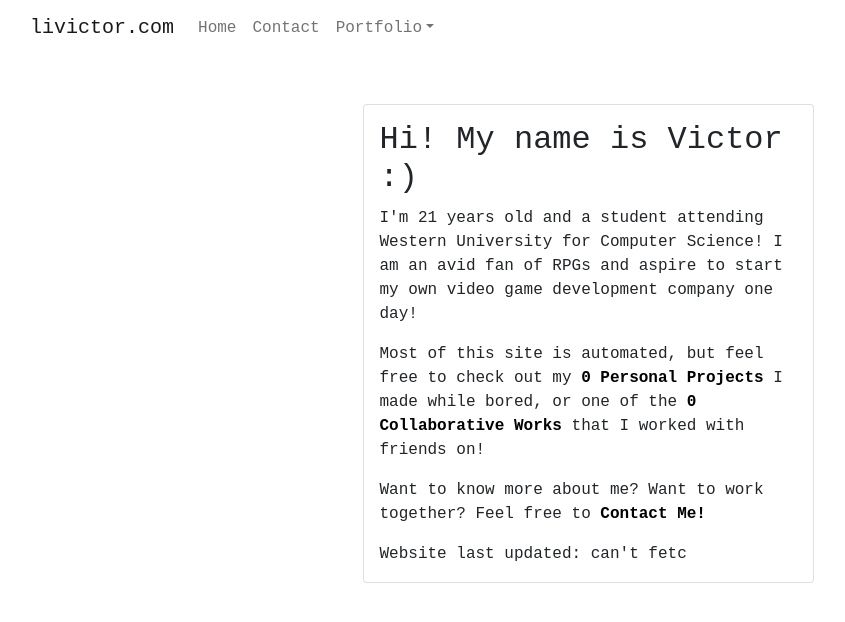
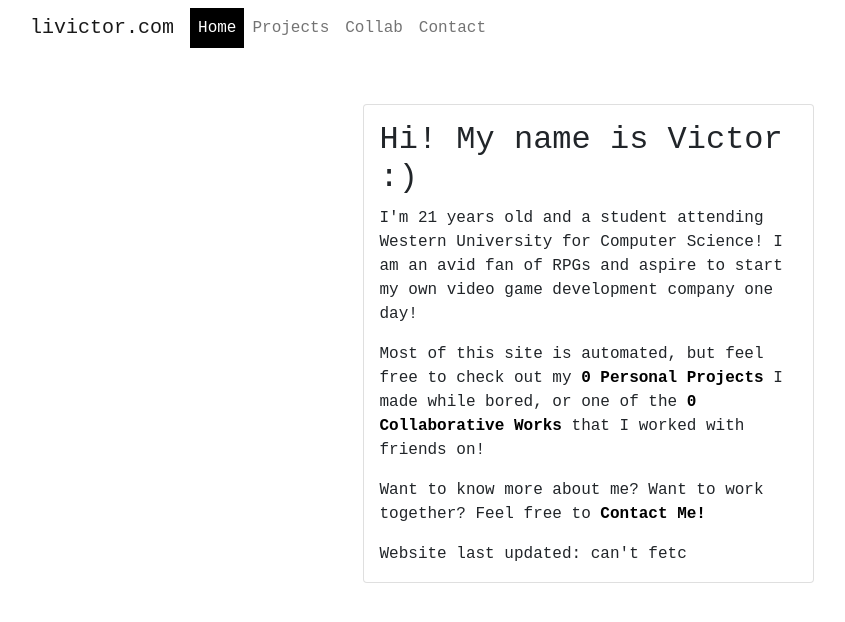
Before and after one commit to gglue/livictor.com, a React (Create React App) app: page / in a window 1280 px wide. Shown: the top 622 px of the page, without its empty margins (52-897 px from the left). Built offline with nearby package versions, Linux system fonts and the light colour scheme; no server answers.

Commit message:
highlight current selected page

```diff
--- a/src/Home.js
+++ b/src/Home.js
@@ -4,9 +4,6 @@ import {useEffect, useState} from 'react';
 import { formatDistanceStrict } from 'date-fns';
 import {motion} from 'framer-motion';
 import "bootstrap/dist/css/bootstrap.css";
-/** @jsxRuntime classic */
-/** @jsx jsx */
-import { jsx, css } from '@emotion/react';
 
 function Home() {
 
--- a/src/NavigationBar.js
+++ b/src/NavigationBar.js
@@ -1,5 +1,5 @@
 import {Container, Navbar, Nav, NavDropdown} from 'react-bootstrap';
-import {Link} from 'react-router-dom';
+import {NavLink} from 'react-router-dom';
 import {motion} from 'framer-motion';
 import "bootstrap/dist/css/bootstrap.css";
 
@@ -46,20 +46,16 @@ function NavigationBar() {
                         <Navbar.Collapse id="basic-navbar-nav">
                             <Nav className="me-auto">
                                 <motion.div variants={buttonVariant} whileHover = "hover" initial = "hidden" animate= "visible">
-                                    <Link to ="/" className ="nav-link">Home</Link>
+                                    <NavLink exact to ="/" activeClassName="selected" activeStyle={{color: "white", background: "black"}} className ="nav-link">Home</NavLink>
+                                </motion.div>
+                                <motion.div variants={buttonVariant} initial = "hidden" animate= "visible" whileHover = "hover">
+                                    <NavLink to ="/projects" activeClassName="selected" activeStyle={{color: "white", background: "black"}} className ="nav-link">Projects</NavLink>
+                                </motion.div>
+                                <motion.div variants={buttonVariant} whileHover = "hover">
+                                    <NavLink to ="/cooperative" activeClassName="selected" activeStyle={{color: "white", background: "black"}} className ="nav-link">Collab</NavLink>
                                 </motion.div>
                                 <motion.div variants={buttonVariant} whileHover = "hover" initial = "hidden" animate= "visible">
-                                    <Link to ="/contact" className ="nav-link">Contact</Link>
-                                </motion.div>
-                                <motion.div variants={buttonVariant} initial = "hidden" animate= "visible">
-                                    <NavDropdown title="Portfolio" id="basic-nav-dropdown">
-                                        <motion.div variants={buttonVariant} whileHover = "hover">
-                                            <Link to ="/projects" className ="dropdown-item nav-link">Projects</Link>
-                                        </motion.div>
-                                        <motion.div variants={buttonVariant} whileHover = "hover">
-                                            <Link to ="/cooperative" className ="dropdown-item nav-link">Collab Works</Link>
-                                        </motion.div>
-                                    </NavDropdown>
+                                    <NavLink to ="/contact" activeClassName="selected" activeStyle={{color: "white", background: "black"}} className ="nav-link">Contact</NavLink>
                                 </motion.div>
                             </Nav>
                         </Navbar.Collapse>
--- a/src/Projects.js
+++ b/src/Projects.js
@@ -1,4 +1,4 @@
-import React, {useState, useEffect} from 'react';
+import {useState, useEffect} from 'react';
 import {Container, Row, Col, Card} from 'react-bootstrap';
 import "bootstrap/dist/css/bootstrap.css";
 import { motion } from 'framer-motion';
@@ -55,10 +55,12 @@ function Projects(){
             }
         },
         hidden : {
-            x: -1250
+            x: -1250,
+            opacity : 0,
         },
         visible : {
             x: 0,
+            opacity : 1,
             transition : {
                 //mass: 0.4, damping :8
                 delay : 0.2, type : 'spring', stiffness: 125, //when: "beforeChildren",
--- a/src/projects.scoped.css
+++ /dev/null
@@ -1,27 +0,0 @@
-@media only screen and (max-width: 600px){
-  *{
-      font-size: 0.65rem;
-      color : red;
-  }
-}
-
-@media only screen and (min-width: 600px){
-  *{
-      font-size: 0.65rem;
-      color : green;
-  }
-}
-
-@media only screen and (min-width: 768px){
-  *{
-      font-size: 0.85rem;
-      color : blue;
-  }
-}
-
-@media only screen and (min-width: 990px){
-  *{
-      font-size: 1rem;
-      color : black;
-  }
-}
```
